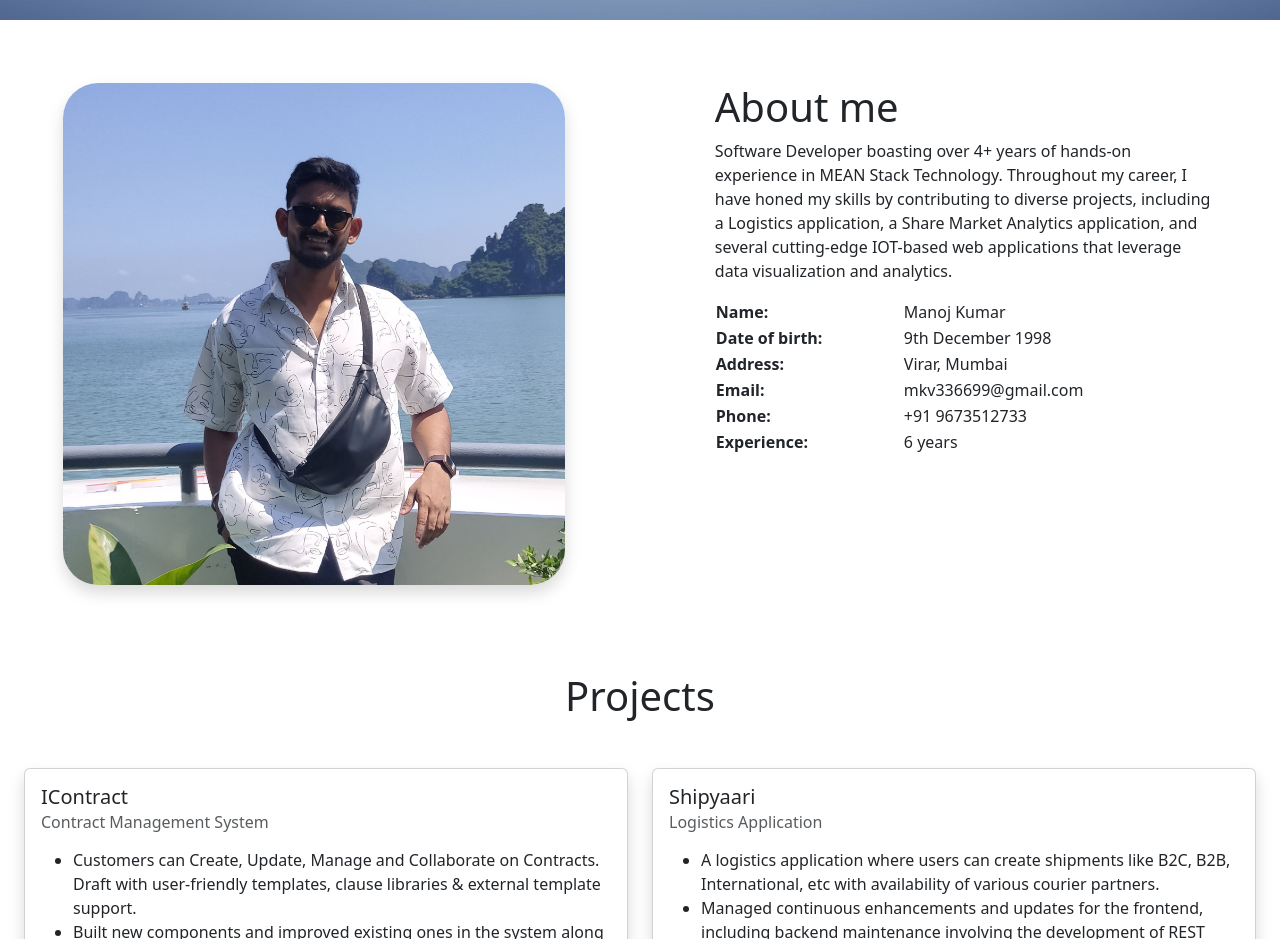
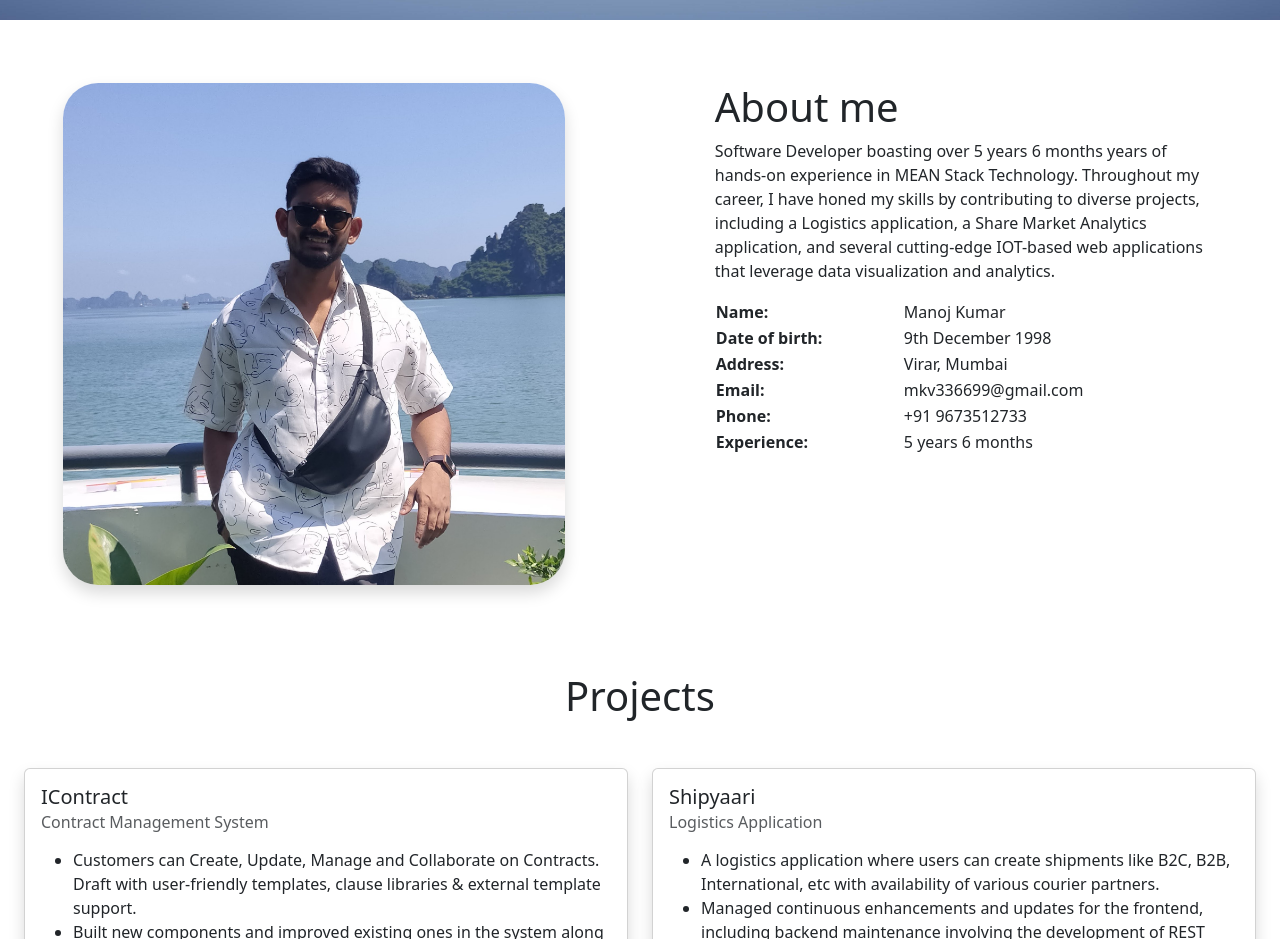
Before and after one commit to mkv336699/mkv336699.github.io, a plain HTML site: page index.html in a window 1280 px wide. Shown: the part 780-1719 px from the top of the page. Drawn offline with nearby package versions, Linux system fonts and the light colour scheme.

Commit message:
Change in dynamic experience calculator logic and added new cv

```diff
--- a/index.html
+++ b/index.html
@@ -65,7 +65,7 @@
                     <div class="about-me-content">
                         <h1 class=""> About me </h1>
                         <p>
-                            Software Developer boasting over 4+ years of hands-on experience in MEAN Stack
+                            Software Developer boasting over <span class="experience-td"></span> years of hands-on experience in MEAN Stack
                             Technology. Throughout my career, I have honed my skills by contributing to diverse
                             projects, including a Logistics application, a Share Market Analytics application, and
                             several cutting-edge IOT-based web applications that leverage data visualization and
@@ -95,7 +95,7 @@
                             </tr>
                             <tr>
                                 <th> Experience: </th>
-                                <td id="experience-td"> </td>
+                                <td class="experience-td"> </td>
                             </tr>
                         </table>
                     </div>
--- a/js/script.js
+++ b/js/script.js
@@ -37,18 +37,23 @@ function openLink(social) {
 
 // get exp
 function calculateYearsAndMonths() {
-    const givenDate = new Date('2019-06-19');
+    const givenDate = new Date('2019-09-19');
     const today = new Date();
 
     // Calculate the difference in years between the given date and the current date.
-    const years = today.getFullYear() - givenDate.getFullYear();
+    let years = today.getFullYear() - givenDate.getFullYear();
 
     // Calculate the difference in months between the given date and the current date, taking into account the years difference.
     const months = (today.getMonth() - givenDate.getMonth());
 
-    let calculateExperience = `${years} years`
-    if (months > 0) calculateExperience += ` ${months} months`
-    document.getElementById("experience-td").innerText =  calculateExperience;
+    let calculateExperience = ``
+    if (months > 0) calculateExperience += `${years} years ${months} months`
+    else {
+        calculateExperience += `${--years} years ${months * -1} months`
+    }
+
+    for (let element of document.getElementsByClassName("experience-td"))
+        element.innerText = calculateExperience;
 }
 
 calculateYearsAndMonths();
```
Also changed, not shown: 1 other file.
